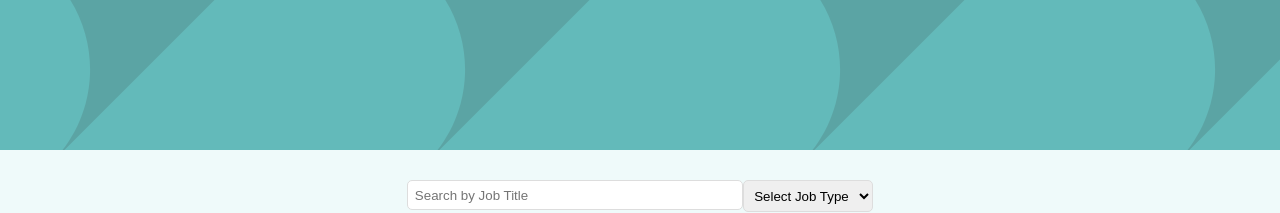
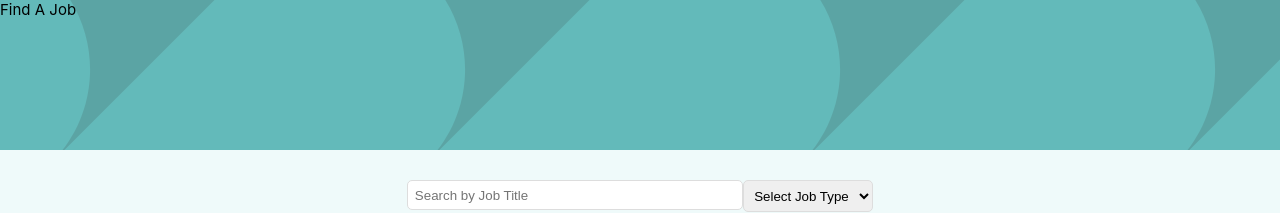
Before and after one commit to neeraj1912/FindJob, a React (Create React App) app: page / in a window 1280 px wide. Shown: the top 213 px of the page. Built offline with nearby package versions, Linux system fonts and the light colour scheme.

Commit message:
Update Jobs.js

```diff
--- a/src/components/Jobs.js
+++ b/src/components/Jobs.js
@@ -83,7 +83,7 @@ export default function Jobs() {
 
   return (
     <section className="jobs">
-      <header></header>
+      <header>Find A Job</header>
 
       {/* Search and Filter Controls */}
 <div className="filter-controls">
```
